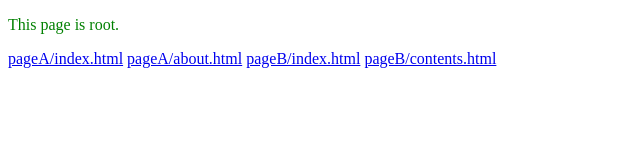
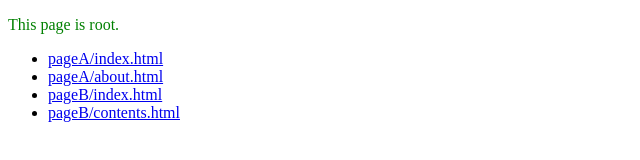
Before and after one commit to shellgei/question_restore_contents, a plain HTML site: page index.html in a window 1280 px wide. Shown: the whole page, without its empty margins (0-640 px from the left). Drawn offline with Linux system fonts and the light colour scheme.

Commit message:
Update index.html

```diff
--- a/index.html
+++ b/index.html
@@ -9,9 +9,11 @@
   </head>
   <body>
     <p>This page is root.</p>
-    <a href="./pageA/index.html">pageA/index.html</a>
-    <a href="./pageA/about.html">pageA/about.html</a>
-    <a href="./pageB/index.html">pageB/index.html</a>
-    <a href="./pageB/contents.html">pageB/contents.html</a>
+    <ul>
+      <li><a href="./pageA/index.html">pageA/index.html</a></li>
+      <li><a href="./pageA/about.html">pageA/about.html</a></li>
+      <li><a href="./pageB/index.html">pageB/index.html</a></li>
+      <li><a href="./pageB/contents.html">pageB/contents.html</a></li>
+    </ul>
   </body>
 </html>
```
